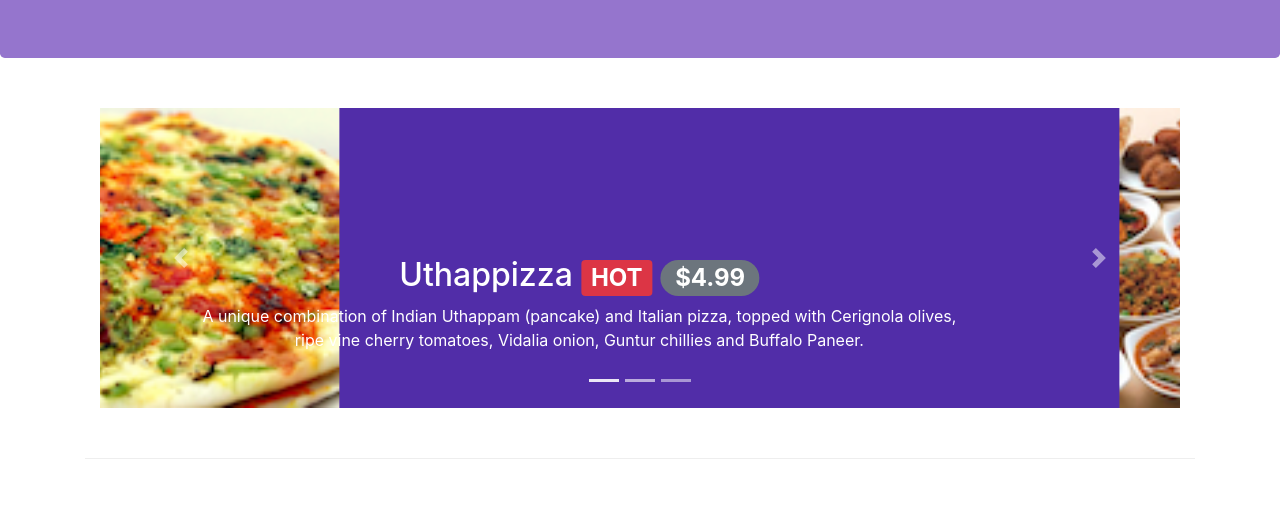
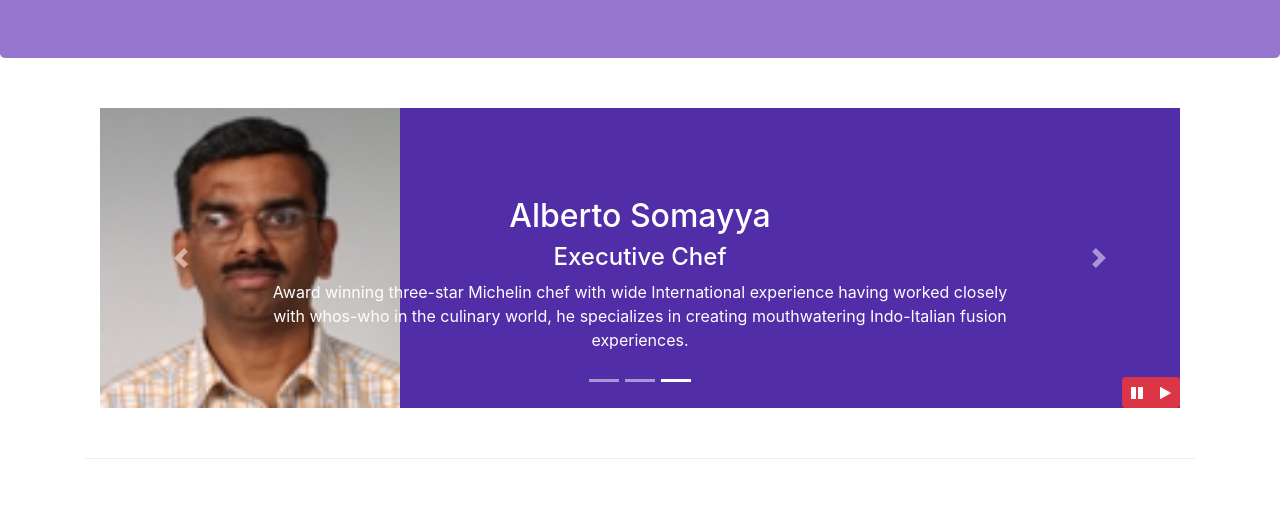
Before and after one commit to ttanner44/git-test, a website: page index.html in a window 1280 px wide. Shown: the part 276-800 px from the top of the page. Drawn offline with nearby package versions, Linux system fonts and the light colour scheme.

Commit message:
Bootstrap Jquery

```diff
--- a/css/styles.css
+++ b/css/styles.css
@@ -46,11 +46,11 @@ body {
 }
 
 .carousel {
-    background: #512DA8;
+    background:#512DA8;
 }
 
 .carousel-item {
-    height: 300px;
+  height: 300px;
 }
 
 .carousel-item img {
@@ -59,3 +59,10 @@ body {
     left: 0;
     min-height: 300px;
 }
+
+#carouselButton {
+    right:0px;
+    position: absolute;
+    bottom: 0px;
+    z-index: 1;
+}
--- a/index.html
+++ b/index.html
@@ -115,10 +115,12 @@
                         <div class="form-group row">
                             <label for="section" class="col-12 col-md-2 col-form-label">Section</label>
                             <div class="col-md-10">
-                                <input type="radio" class="btn-check checked" name="options" id="nonSmoking" autocomplete="off" checked>
-                                <label class="btn btn-success checked" for="nonSmoking">Non-Smoking</label>
-                                <input type="radio" class="btn-check" name="options" id="option2" autocomplete="off">
-                                <label class="btn btn-danger" for="option2">Smoking</label>
+                                <div class="btn-group brn-group-toggle" data-toggle="buttons">
+                                    <input type="radio" class="btn-check checked" name="options" id="nonSmoking" autocomplete="off" checked>
+                                    <label class="btn btn-success active" for="nonSmoking">Non-Smoking</label>
+                                    <input type="radio" class="btn-check" name="options" id="option2" autocomplete="off">
+                                    <label class="btn btn-danger" for="option2">Smoking</label>
+                                </div>
                             </div>
                         </div>
                         <div class="form-group row">
@@ -168,9 +170,9 @@
                     <div class="carousel-inner" role="listbox">
                         <div class="carousel-item active">
                             <img class="d-block img-fluid"
-                            src="img/uthappizza.png" alt="uthappizza">
+                            src="img/uthappizza.png" alt="Uthappizza">
                             <div class="carousel-caption d-none d-md-block">
-                                <h2>Uthappizza <span class="badge badge-danger">HOT</span> <span class="badge badge-pill badge-secondary">$4.99</span></h2>
+                                <h2>Uthappizza <span class="badge badge-danger">HOT</span> <span class="badge badge-pill badge-default">$4.99</span></h2>
                                 <p class="d-none d-sm-block">A unique combination of Indian Uthappam (pancake) and Italian pizza, topped with Cerignola olives, ripe vine cherry tomatoes, Vidalia onion, Guntur chillies and Buffalo Paneer.</p>
                             </div>
                         </div>
@@ -203,6 +205,14 @@
                     <a class="carousel-control-next" href="#mycarousel" role="button" data-slide="next">
                         <span class="carousel-control-next-icon"></span>
                     </a>
+                    <div class="btn-group" id="carouselButton">
+                        <button class="btn btn-danger btn-sm" id="carousel-pause">
+                            <span class="fa fa-pause"></span>
+                        </button>
+                        <button class="btn btn-danger btn-sm" id="carousel-play">
+                            <span class="fa fa-play"></span>
+                        </button>
+                    </div>
                 </div>
             </div>
         </div>
@@ -361,6 +371,17 @@
     <script src="https://code.jquery.com/jquery-3.5.1.slim.min.js" integrity="sha384-DfXdz2htPH0lsSSs5nCTpuj/zy4C+OGpamoFVy38MVBnE+IbbVYUew+OrCXaRkfj" crossorigin="anonymous"></script>
     <script src="https://cdn.jsdelivr.net/npm/popper.js@1.16.1/dist/umd/popper.min.js" integrity="sha384-9/reFTGAW83EW2RDu2S0VKaIzap3H66lZH81PoYlFhbGU+6BZp6G7niu735Sk7lN" crossorigin="anonymous"></script>
     <script src="https://cdn.jsdelivr.net/npm/bootstrap@4.5.3/dist/js/bootstrap.min.js" integrity="sha384-w1Q4orYjBQndcko6MimVbzY0tgp4pWB4lZ7lr30WKz0vr/aWKhXdBNmNb5D92v7s" crossorigin="anonymous"></script>
+    <script>
+        $(document).ready(function(){
+            $("#mycarousel").carousel( { interval: 2000 } );
+            $("#carousel-pause").click(function(){
+                $("#mycarousel").carousel('pause');
+            });
+            $("#carousel-play").click(function(){
+                $("#mycarousel").carousel('cycle');
+            });
+        });
+    </script>
     <!-- <script>
         $(document).ready(function(){
             $('[data-toggle="tooltip"]').tooltip();
```
